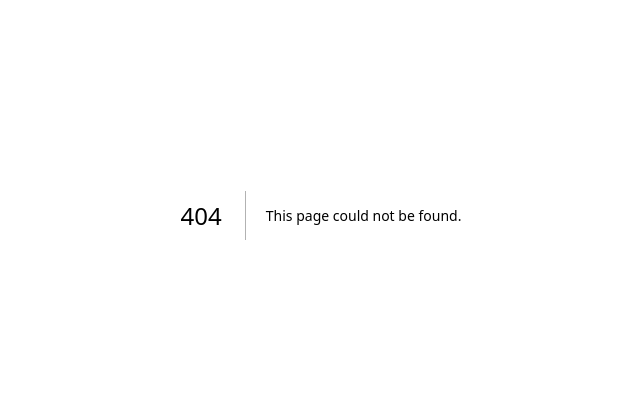
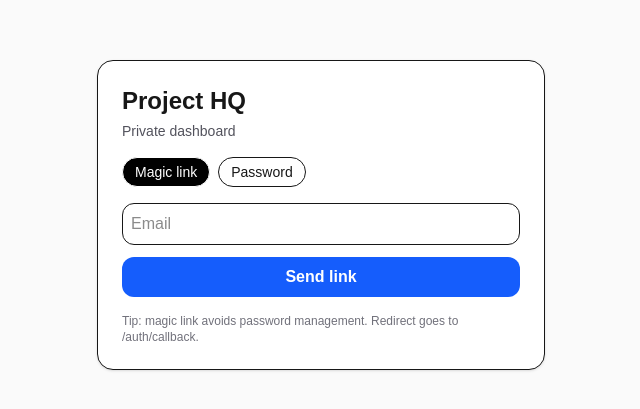
Before and after one commit to dexterAI-bot/project-hq-private, a Next.js app: page /login in a window 1280 px wide. Before the commit this address had no page. Shown: the part 185-594 px from the top of the page, without its empty margins (319-959 px from the left). Built offline with nearby package versions, Linux system fonts and the light colour scheme; no server answers.

Commit message:
feat: add Supabase auth + protected Project HQ private dashboard

```diff
--- a/package.json
+++ b/package.json
@@ -9,9 +9,12 @@
     "lint": "eslint"
   },
   "dependencies": {
+    "@supabase/ssr": "^0.9.0",
+    "@supabase/supabase-js": "^2.99.0",
     "next": "16.1.6",
     "react": "19.2.3",
-    "react-dom": "19.2.3"
+    "react-dom": "19.2.3",
+    "swr": "^2.4.1"
   },
   "devDependencies": {
     "@tailwindcss/postcss": "^4",
--- /dev/null
+++ b/src/app/api/projects/route.ts
@@ -0,0 +1,21 @@
+import { NextResponse } from 'next/server';
+import { createClient } from '@/lib/supabase/server';
+
+export async function GET() {
+  const supabase = await createClient();
+  const {
+    data: { user },
+  } = await supabase.auth.getUser();
+
+  if (!user) {
+    return NextResponse.json({ error: 'unauthorized' }, { status: 401 });
+  }
+
+  // For now, proxy the public GitHub Pages JSON.
+  // Next iteration: store projects in Supabase and fetch directly.
+  const url = 'https://raw.githubusercontent.com/dexterAI-bot/project-dashboard/main/projects.json';
+  const res = await fetch(url, { cache: 'no-store' });
+  const json = await res.json();
+
+  return NextResponse.json({ projects: json });
+}
--- a/src/app/app/page.tsx
+++ b/src/app/app/page.tsx
@@ -1,14 +1,56 @@
+'use client';
+
+import useSWR from 'swr';
+
+const fetcher = async (url: string) => {
+  const res = await fetch(url);
+  if (!res.ok) throw new Error('failed');
+  return res.json();
+};
+
 export default function DashboardPage() {
+  const { data, error, isLoading } = useSWR('/api/projects', fetcher);
+
+  if (isLoading) {
+    return <div className="min-h-screen p-8">Loading…</div>;
+  }
+  if (error) {
+    return (
+      <div className="min-h-screen p-8">
+        <div className="rounded-xl border bg-white p-4">
+          <div className="font-bold">Failed to load</div>
+          <div className="text-sm text-zinc-600">Try refreshing. If you see 401, you need to login.</div>
+        </div>
+      </div>
+    );
+  }
+
+  const projects = data?.projects ?? [];
+
   return (
-    <div className="min-h-screen p-8">
-      <h1 className="text-2xl font-semibold">Project HQ</h1>
-      <p className="mt-2 text-gray-600">
-        Coming next: Supabase login + private API route to fetch projects.
-      </p>
-      <div className="mt-6 rounded-xl border p-4">
-        <p className="text-sm">
-          For now, use the GitHub Pages backup: <a className="underline" href="https://dexterai-bot.github.io/project-dashboard/" target="_blank" rel="noreferrer">Project HQ</a>
-        </p>
+    <div className="min-h-screen bg-zinc-50 p-6">
+      <div className="mx-auto max-w-5xl space-y-4">
+        <header className="rounded-2xl border bg-white p-5 shadow-sm">
+          <h1 className="text-2xl font-extrabold">Project HQ</h1>
+          <p className="text-sm text-zinc-600">Private view (requires login)</p>
+        </header>
+
+        <div className="grid gap-3 md:grid-cols-2">
+          {projects.map((p: any) => (
+            <div key={p.id} className="rounded-2xl border bg-white p-4">
+              <div className="text-xs text-zinc-500">{p.status}</div>
+              <div className="text-lg font-extrabold">{p.name}</div>
+              <div className="mt-1 text-sm text-zinc-700">{p.summary}</div>
+              <div className="mt-3 flex flex-wrap gap-2">
+                {(p.links || []).slice(0, 2).map((l: any) => (
+                  <a key={l.url} className="text-sm underline" href={l.url} target="_blank" rel="noreferrer">
+                    {l.label}
+                  </a>
+                ))}
+              </div>
+            </div>
+          ))}
+        </div>
       </div>
     </div>
   );
--- /dev/null
+++ b/src/app/auth/callback/route.ts
@@ -0,0 +1,15 @@
+import { NextResponse } from 'next/server';
+import { createClient } from '@/lib/supabase/server';
+
+export async function GET(request: Request) {
+  const url = new URL(request.url);
+  const code = url.searchParams.get('code');
+  const next = url.searchParams.get('next') ?? '/app';
+
+  if (code) {
+    const supabase = await createClient();
+    await supabase.auth.exchangeCodeForSession(code);
+  }
+
+  return NextResponse.redirect(new URL(next, url.origin));
+}
--- /dev/null
+++ b/src/app/login/LoginForm.tsx
@@ -0,0 +1,104 @@
+'use client';
+
+import { useMemo, useState } from 'react';
+import { useSearchParams } from 'next/navigation';
+import { createClient } from '@/lib/supabase/browser';
+
+export function LoginForm() {
+  const searchParams = useSearchParams();
+  const next = searchParams.get('next') ?? '/app';
+
+  const supabase = useMemo(() => createClient(), []);
+  const [mode, setMode] = useState<'signin' | 'magic'>('magic');
+  const [email, setEmail] = useState('');
+  const [password, setPassword] = useState('');
+  const [loading, setLoading] = useState(false);
+  const [msg, setMsg] = useState<string | null>(null);
+
+  async function submit(e: React.FormEvent) {
+    e.preventDefault();
+    setLoading(true);
+    setMsg(null);
+
+    try {
+      if (mode === 'magic') {
+        const { error } = await supabase.auth.signInWithOtp({
+          email,
+          options: {
+            emailRedirectTo: `${window.location.origin}/auth/callback?next=${encodeURIComponent(next)}`,
+          },
+        });
+        if (error) throw error;
+        setMsg('Check your email for the login link.');
+        return;
+      }
+
+      const { error } = await supabase.auth.signInWithPassword({ email, password });
+      if (error) throw error;
+      window.location.href = next;
+    } catch (e: any) {
+      console.error(e);
+      setMsg(e?.message ?? 'Login failed');
+    } finally {
+      setLoading(false);
+    }
+  }
+
+  return (
+    <div className="min-h-screen flex items-center justify-center p-6 bg-zinc-50">
+      <div className="w-full max-w-md rounded-2xl border bg-white p-6 shadow">
+        <h1 className="text-2xl font-extrabold">Project HQ</h1>
+        <p className="mt-1 text-sm text-zinc-600">Private dashboard</p>
+
+        <div className="mt-4 flex gap-2">
+          <button
+            type="button"
+            className={`rounded-full border px-3 py-1 text-sm ${mode === 'magic' ? 'bg-black text-white' : ''}`}
+            onClick={() => setMode('magic')}
+          >
+            Magic link
+          </button>
+          <button
+            type="button"
+            className={`rounded-full border px-3 py-1 text-sm ${mode === 'signin' ? 'bg-black text-white' : ''}`}
+            onClick={() => setMode('signin')}
+          >
+            Password
+          </button>
+        </div>
+
+        <form className="mt-4 space-y-3" onSubmit={submit}>
+          <input
+            className="w-full rounded-xl border p-2"
+            placeholder="Email"
+            value={email}
+            onChange={(e) => setEmail(e.target.value)}
+            type="email"
+            required
+          />
+
+          {mode === 'signin' ? (
+            <input
+              className="w-full rounded-xl border p-2"
+              placeholder="Password"
+              value={password}
+              onChange={(e) => setPassword(e.target.value)}
+              type="password"
+              required
+            />
+          ) : null}
+
+          <button className="w-full rounded-xl bg-blue-600 py-2 font-bold text-white disabled:opacity-50" disabled={loading}>
+            {loading ? '...' : mode === 'magic' ? 'Send link' : 'Sign in'}
+          </button>
+
+          {msg ? <div className="text-sm text-zinc-700">{msg}</div> : null}
+        </form>
+
+        <p className="mt-4 text-xs text-zinc-500">
+          Tip: magic link avoids password management. Redirect goes to /auth/callback.
+        </p>
+      </div>
+    </div>
+  );
+}
--- /dev/null
+++ b/src/app/login/page.tsx
@@ -0,0 +1,10 @@
+import { Suspense } from 'react';
+import { LoginForm } from './LoginForm';
+
+export default function LoginPage() {
+  return (
+    <Suspense>
+      <LoginForm />
+    </Suspense>
+  );
+}
--- /dev/null
+++ b/src/lib/supabase/browser.ts
@@ -0,0 +1,7 @@
+import { createBrowserClient } from '@supabase/ssr';
+
+export function createClient() {
+  const url = process.env.NEXT_PUBLIC_SUPABASE_URL!;
+  const anon = process.env.NEXT_PUBLIC_SUPABASE_ANON_KEY!;
+  return createBrowserClient(url, anon);
+}
--- /dev/null
+++ b/src/lib/supabase/server.ts
@@ -0,0 +1,25 @@
+import { cookies } from 'next/headers';
+import { createServerClient } from '@supabase/ssr';
+
+export async function createClient() {
+  const cookieStore = await cookies();
+
+  return createServerClient(
+    process.env.NEXT_PUBLIC_SUPABASE_URL!,
+    process.env.NEXT_PUBLIC_SUPABASE_ANON_KEY!,
+    {
+      cookies: {
+        getAll() {
+          return cookieStore.getAll();
+        },
+        setAll(cookiesToSet) {
+          try {
+            cookiesToSet.forEach(({ name, value, options }) => cookieStore.set(name, value, options));
+          } catch {
+            // Server component; middleware will handle refresh.
+          }
+        },
+      },
+    }
+  );
+}
--- /dev/null
+++ b/src/middleware.ts
@@ -0,0 +1,52 @@
+import { NextResponse, type NextRequest } from 'next/server';
+import { createServerClient } from '@supabase/ssr';
+
+export async function middleware(request: NextRequest) {
+  let response = NextResponse.next({ request });
+
+  const supabase = createServerClient(
+    process.env.NEXT_PUBLIC_SUPABASE_URL || '',
+    process.env.NEXT_PUBLIC_SUPABASE_ANON_KEY || '',
+    {
+      cookies: {
+        getAll() {
+          return request.cookies.getAll();
+        },
+        setAll(cookiesToSet) {
+          cookiesToSet.forEach(({ name, value, options }) => {
+            request.cookies.set(name, value);
+            response.cookies.set(name, value, options);
+          });
+        },
+      },
+    }
+  );
+
+  // refresh session
+  if (process.env.NEXT_PUBLIC_SUPABASE_URL && process.env.NEXT_PUBLIC_SUPABASE_ANON_KEY) {
+    await supabase.auth.getUser();
+  }
+
+  const { pathname } = request.nextUrl;
+  const isProtected = pathname.startsWith('/app') || pathname.startsWith('/api');
+  const isAuthRoute = pathname.startsWith('/login') || pathname.startsWith('/auth/callback');
+
+  if (isProtected && !isAuthRoute) {
+    const {
+      data: { user },
+    } = await supabase.auth.getUser();
+
+    if (!user) {
+      const url = request.nextUrl.clone();
+      url.pathname = '/login';
+      url.searchParams.set('next', pathname);
+      return NextResponse.redirect(url);
+    }
+  }
+
+  return response;
+}
+
+export const config = {
+  matcher: ['/app/:path*', '/api/:path*'],
+};
```
Also changed, not shown: 1 other file (tests, documents, lock files or other folders).
